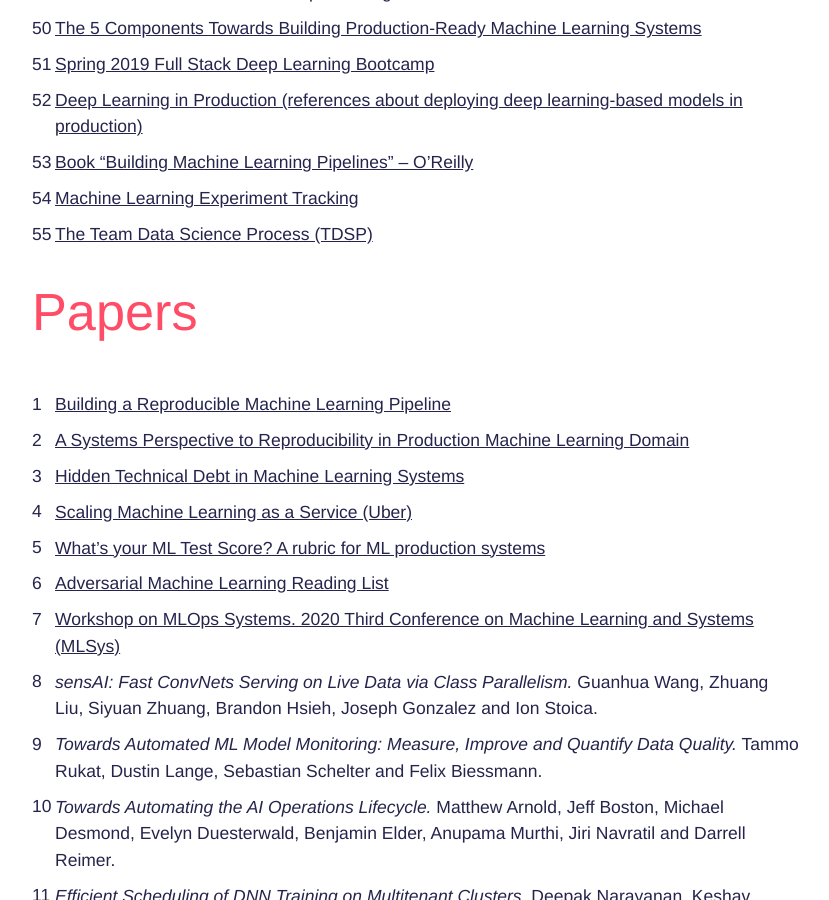
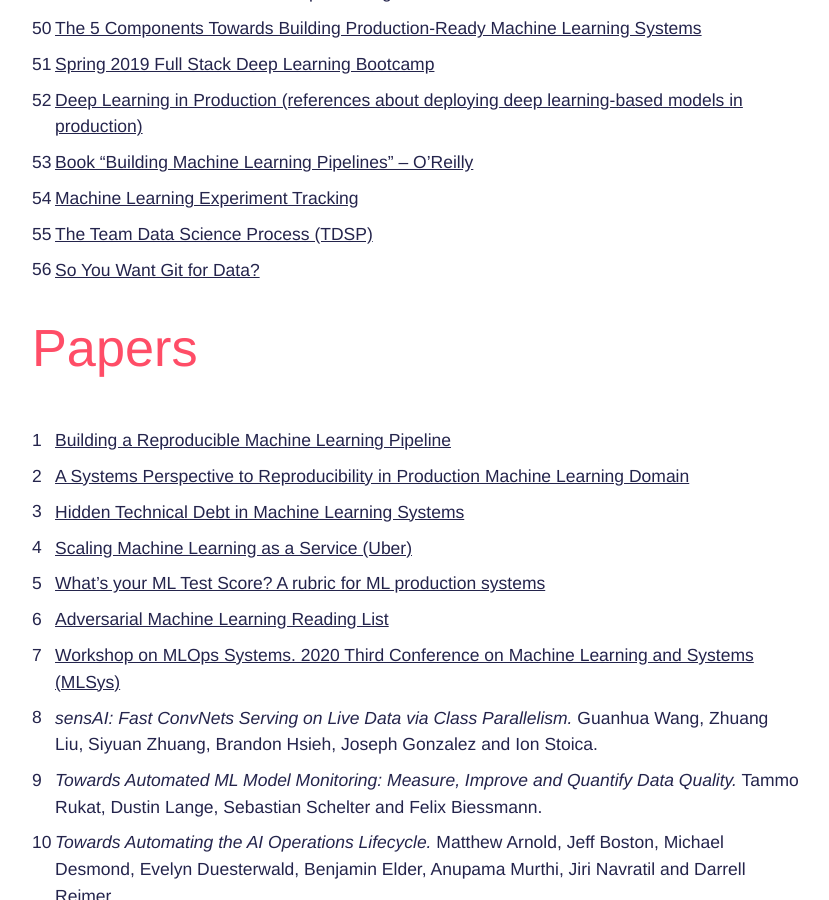
Before and after one commit to innoq/ml-ops.org, a Jekyll site: the page built from content/references.md, in a window 1280 px wide and 900 px high, scrolled down 2320 px. Shown: the whole window, without its empty margins (224-1053 px from the left). Built offline with Jekyll 4.4.1, drawn with Linux system fonts in a browser that asks for light colours; some web fonts are replaced.

Commit message:
references

```diff
--- a/content/references.md
+++ b/content/references.md
@@ -60,6 +60,7 @@
 31. [Book "Building Machine Learning Pipelines" – O’Reilly](https://learning.oreilly.com/library/view/building-machine-learning/9781492053187/)
 32. [Machine Learning Experiment Tracking](https://towardsdatascience.com/machine-learning-experiment-tracking-93b796e501b0)
 33. [The Team Data Science Process (TDSP)](https://docs.microsoft.com/en-us/azure/machine-learning/team-data-science-process/overview)
+34. [So You Want Git for Data?](https://www.dolthub.com/blog/2020-03-06-so-you-want-git-for-data/)
 
 
 # Papers
```
